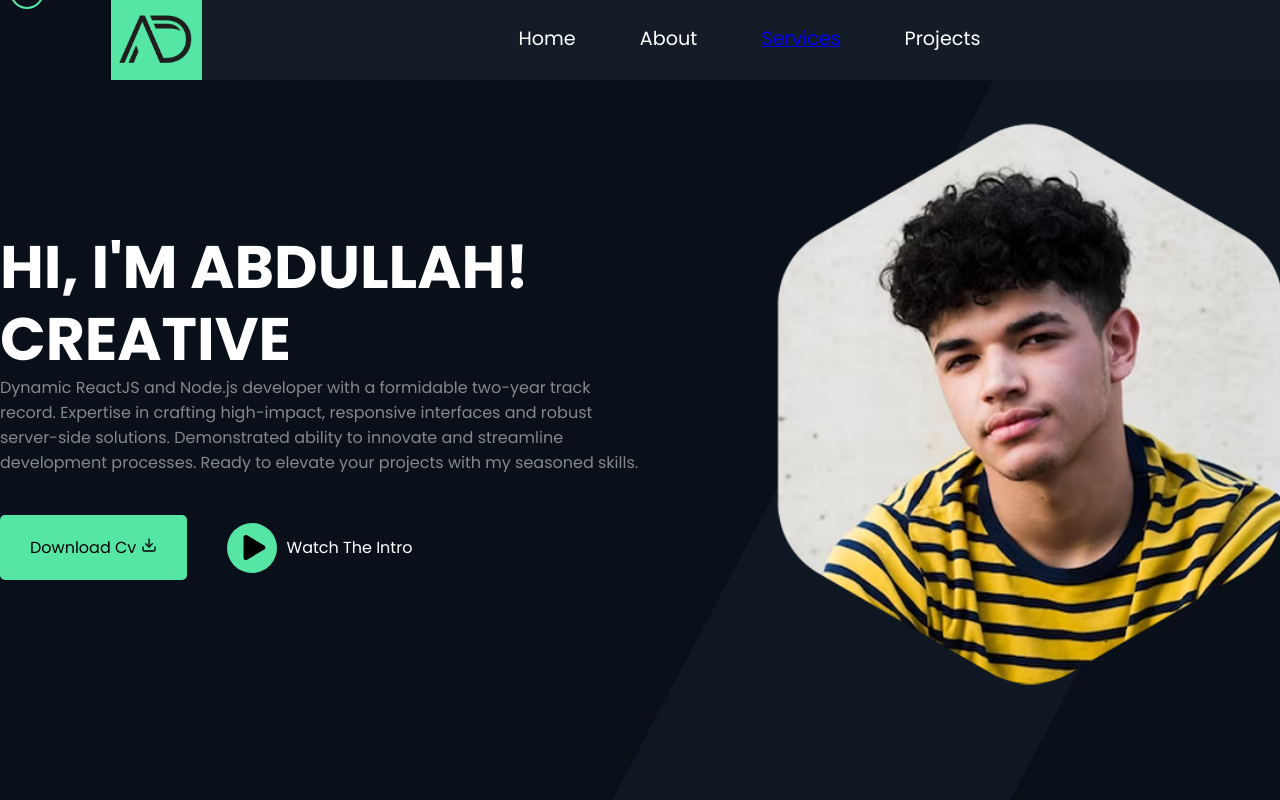
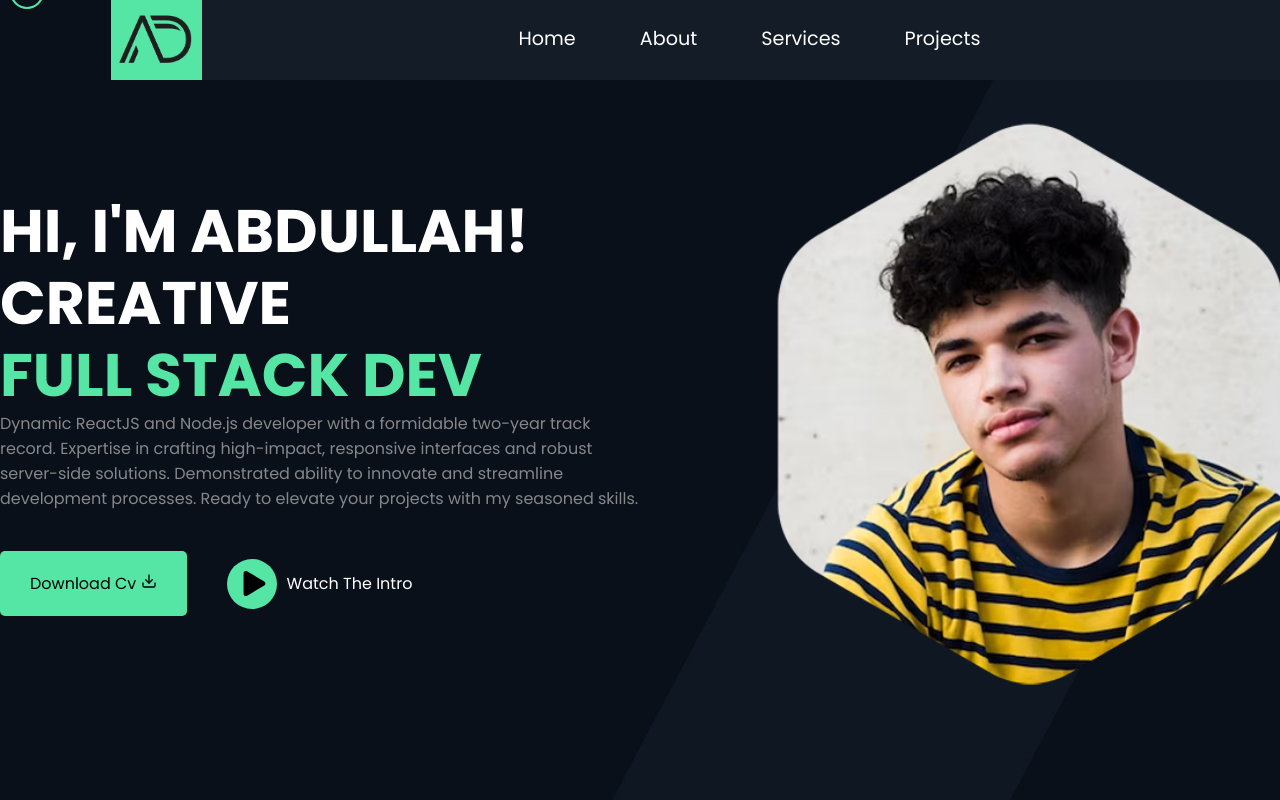
Before and after one commit to abdullahhamid381/abdullah, a React (Vite) app: page / in a window 1280 px wide. Shown: the top 800 px of the page. Built offline with nearby package versions, Linux system fonts and the light colour scheme.

Commit message:
flmdlmlsdmf

```diff
--- a/src/Components/Home/Hero.jsx
+++ b/src/Components/Home/Hero.jsx
@@ -32,7 +32,7 @@ const Hero = () => {
       <div className='hero-back'>
         <div className='text-img'>
           <div className="typing-animation">
-            <h1>HI, I'M ABDULLAH!  CREATIVE <br />   <span></span></h1>
+            <h1>HI, I'M ABDULLAH!  CREATIVE <br />   <span>FULL STACK DEV</span></h1>
             <p>
             Dynamic ReactJS and Node.js developer with a formidable two-year track record. Expertise in crafting high-impact, responsive interfaces and robust server-side solutions. Demonstrated ability to innovate and streamline development processes. Ready to elevate your projects with my seasoned skills.</p>
             <div className='buttons'>
--- a/src/Components/Home/Navbar.jsx
+++ b/src/Components/Home/Navbar.jsx
@@ -56,9 +56,9 @@ function Navbar() {
 
 
             <li className="nav-item">
-      <Link to='#skill'>
+
       Services
-      </Link>
+
             </li>
 
 
```
